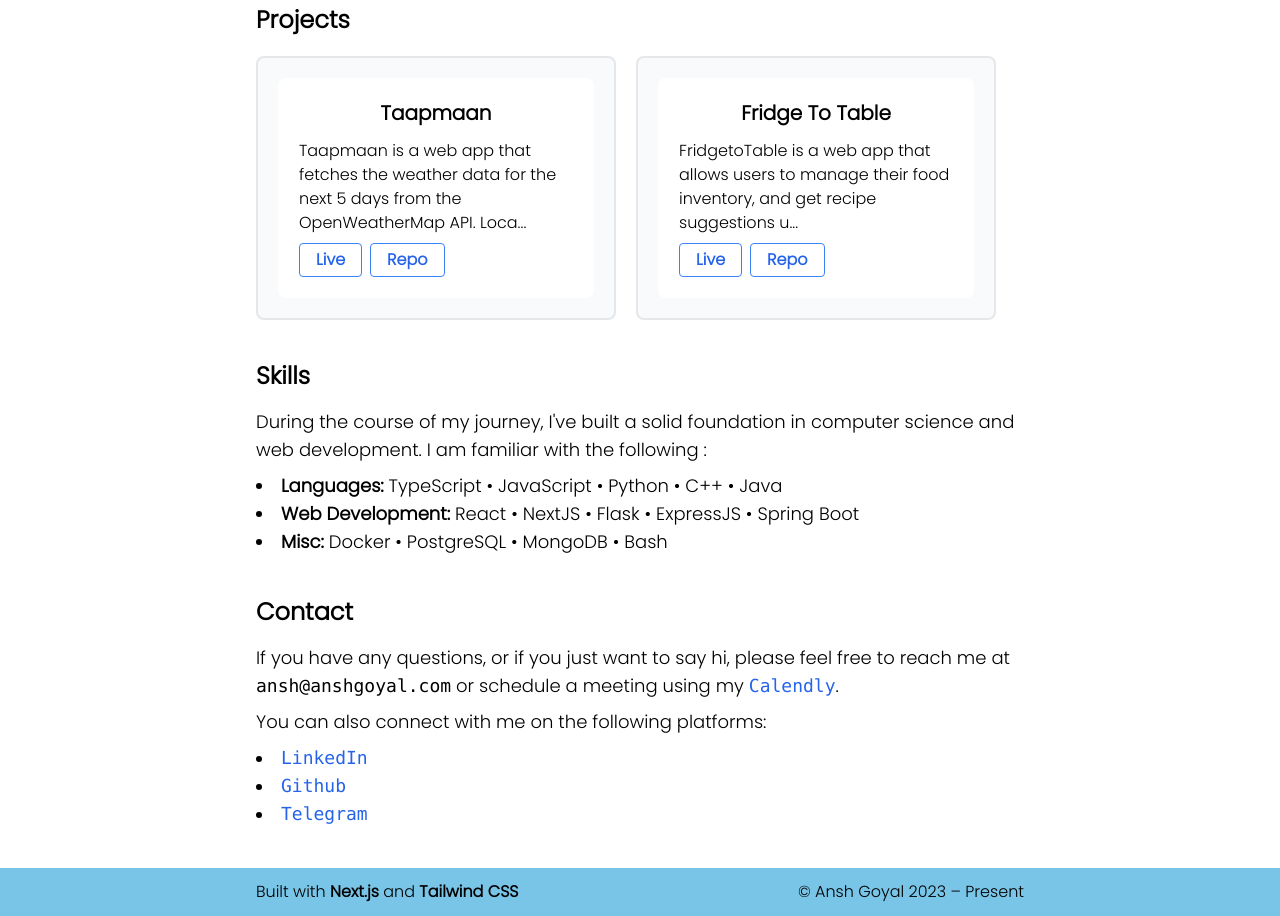
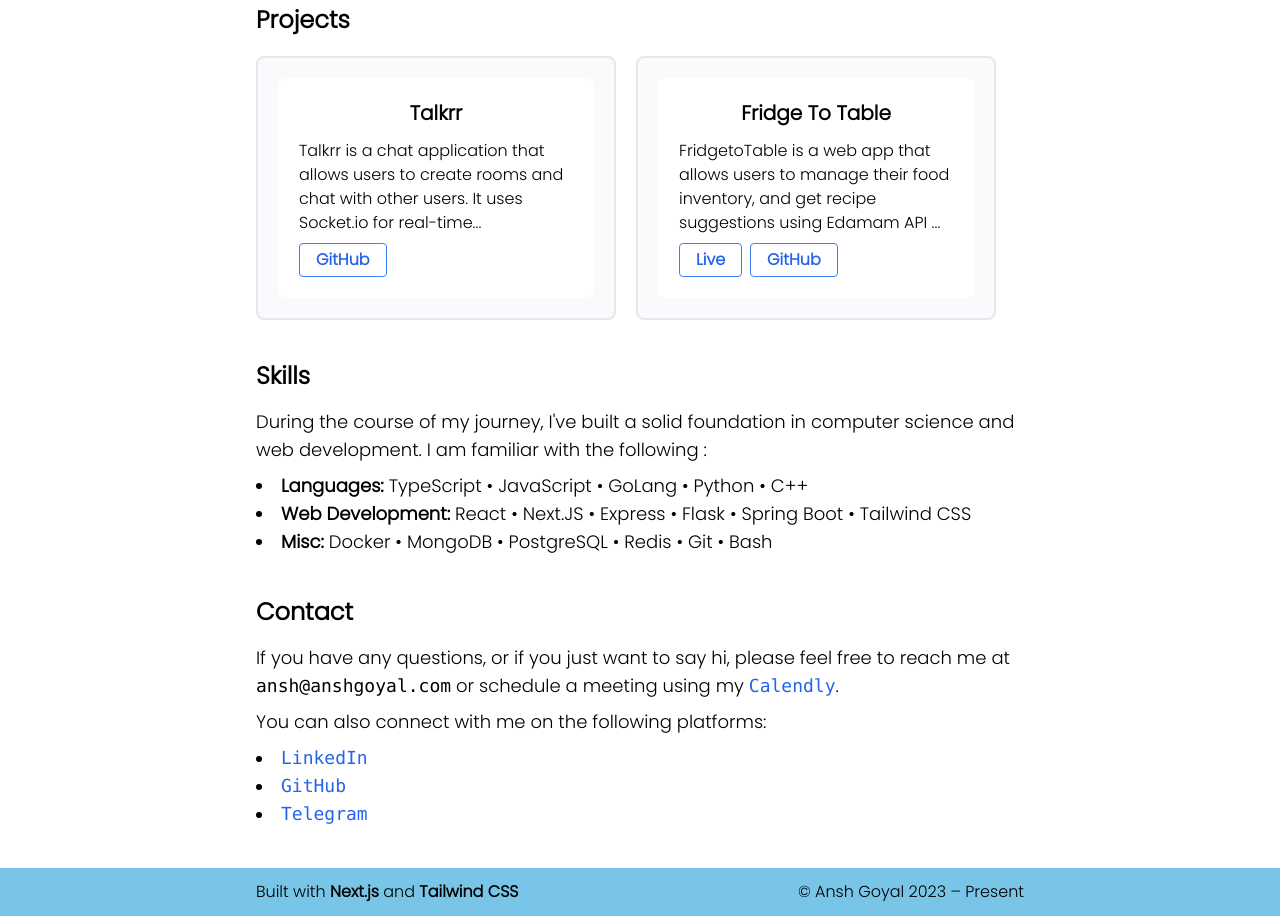
Before and after one commit to anshg1214/anshgoyal.com, a Next.js app: page / in a window 1280 px wide. Shown: the part 480-1396 px from the top of the page. Built offline with nearby package versions, Linux system fonts and the light colour scheme.

Commit message:
refactor: :art: Bring all variable information to config file

```diff
--- /dev/null
+++ b/config.ts
@@ -0,0 +1,56 @@
+const config = {
+	projects: [
+		{
+			name: 'Talkrr',
+			description:
+				'Talkrr is a chat application that allows users to create rooms and chat with other users. It uses Socket.io for real-time communication and PostgreSQL for database. It is built using Next.JS, Tailwind CSS, and TypeScript.',
+			repoLink: 'https://github.com/anshg1214/talkrr/'
+		},
+		{
+			name: 'Fridge To Table',
+			description:
+				'FridgetoTable is a web app that allows users to manage their food inventory, and get recipe suggestions using Edamam API as well as the list of restaurants nearby using Google Maps API. Added Google OAuth2. Used Redis for caching session and API results.',
+			link: 'https://fridgetotable.co/',
+			repoLink: 'https://github.com/anshg1214/fridgetotable/'
+		}
+	],
+	skills: [
+		{
+			heading: 'Languages',
+			items: ['TypeScript', 'JavaScript', 'GoLang', 'Python', 'C++']
+		},
+		{
+			heading: 'Web Development',
+			items: [
+				'React',
+				'Next.JS',
+				'Express',
+				'Flask',
+				'Spring Boot',
+				'Tailwind CSS'
+			]
+		},
+		{
+			heading: 'Misc',
+			items: ['Docker', 'MongoDB', 'PostgreSQL', 'Redis', 'Git', 'Bash']
+		}
+	],
+	contact: [
+		{
+			name: 'LinkedIn',
+			link: 'https://www.linkedin.com/in/anshgoyal31/'
+		},
+		{
+			name: 'GitHub',
+			link: 'https://github.com/anshg1214'
+		},
+		{
+			name: 'Telegram',
+			link: 'https://t.me/anshgoyal/'
+		}
+	],
+	email: 'ansh@anshgoyal.com',
+	calendly: 'https://calendly.com/anshgoyal/30min'
+};
+
+export default config;
--- a/src/components/Contact.tsx
+++ b/src/components/Contact.tsx
@@ -1,4 +1,5 @@
 import Link from 'next/link';
+import config from '../../config';
 
 const Contact = () => {
 	return (
@@ -10,10 +11,10 @@ const Contact = () => {
 			<p className="mt-4 mb-2">
 				If you have any questions, or if you just want to say hi, please
 				feel free to reach me at{' '}
-				<span className="font-mono select-all">ansh@anshgoyal.com</span>{' '}
-				or schedule a meeting using my{' '}
+				<span className="font-mono select-all">{config.email}</span> or
+				schedule a meeting using my{' '}
 				<Link
-					href="https://calendly.com/anshgoyal/30min"
+					href={config.calendly}
 					className="font-mono text-blue-600"
 					rel="noopener noreferrer"
 					target="_blank"
@@ -24,36 +25,18 @@ const Contact = () => {
 			</p>
 			<p>You can also connect with me on the following platforms:</p>
 			<ul className="list-disc list-inside mt-2 font-mono">
-				<li>
+				{config.contact.map((contact, index) => (
+					<li key={index}>
 						<Link
-						href="https://www.linkedin.com/in/anshgoyal/"
+							href={contact.link}
 							className="text-blue-600"
 							rel="noopener noreferrer"
 							target="_blank"
 						>
-						LinkedIn
+							{contact.name}
 						</Link>
 					</li>
-				<li>
-					<Link
-						href="https://github.com/anshg1214/"
-						className="text-blue-600"
-						rel="noopener noreferrer"
-						target="_blank"
-					>
-						Github
-					</Link>
-				</li>
-				<li>
-					<Link
-						href="https://t.me/anshgoyal/"
-						className="text-blue-600"
-						rel="noopener noreferrer"
-						target="_blank"
-					>
-						Telegram
-					</Link>
-				</li>
+				))}
 			</ul>
 		</section>
 	);
--- a/src/components/Project.tsx
+++ b/src/components/Project.tsx
@@ -1,22 +1,20 @@
 import ProjectCard from './ProjectCard';
+import config from '../../config';
 
 const Project = () => {
 	return (
 		<section id="projects" className="max-w-3xl px-3 sm:px-0 mx-auto m-10">
 			<h1 className="text-2xl font-bold">Projects</h1>
 			<div className="flex flex-wrap gap-5 mt-5">
-				<ProjectCard
-					name="Taapmaan"
-					description="Taapmaan is a web app that fetches the weather data for the next 5 days from the OpenWeatherMap API. Location autocomplete when the user searches for their city, using the OpenStreetMap API. It also displays the current weather data for the user's location using FreeGeoIp API."
-					link="https://taapmaan.anshgoyal.com/"
-					repoLink="https://github.com/anshg1214/taapmaan/"
-				/>
-				<ProjectCard
-					name="Fridge To Table"
-					description="FridgetoTable is a web app that allows users to manage their food inventory, and get recipe suggestions using Edamam API as well as the list of restaurants nearby using Google Maps API. Added Google OAuth2. Used Redis for caching session and API results."
-					link="https://fridgetotable.co/"
-					repoLink="https://github.com/anshg1214/fridgetotable/"
-				/>
+				{config.projects.map((project, index) => (
+					<ProjectCard
+						key={index}
+						name={project.name}
+						description={project.description}
+						link={project.link}
+						repoLink={project.repoLink}
+					/>
+				))}
 			</div>
 		</section>
 	);
--- a/src/components/ProjectCard.tsx
+++ b/src/components/ProjectCard.tsx
@@ -2,16 +2,16 @@ import Link from 'next/link';
 
 const ProjectCard = (props: {
 	name: string;
-	link: string;
-	repoLink: string;
+	link: string | undefined;
+	repoLink: string | undefined;
 	description: string;
 }) => {
 	const name = props.name;
 	const liveLink = props.link;
 	const repoLink = props.repoLink;
 	let description = props.description;
-	if (description.length > 105) {
-		description = description.substring(0, 105) + '...';
+	if (description.length > 121) {
+		description = description.substring(0, 121) + '...';
 	}
 	return (
 		<div className="w-[22.5rem] rounded-lg p-5 border-2 bg-[#f8fafc]">
@@ -20,6 +20,7 @@ const ProjectCard = (props: {
 					<h1 className="text-xl font-bold mb-3 mx-auto">{name}</h1>
 					<p className="text-base">{description}</p>
 					<div className="mt-2 flex gap-2">
+						{liveLink != undefined ? (
 							<button className="bg-transparent hover:bg-blue-100 font-semibold py-1 px-4 border border-blue-500 rounded">
 								<Link
 									href={liveLink}
@@ -30,6 +31,8 @@ const ProjectCard = (props: {
 									Live
 								</Link>
 							</button>
+						) : null}
+						{repoLink != undefined ? (
 							<button className="bg-transparent hover:bg-blue-100 font-semibold py-1 px-4 border border-blue-500 rounded">
 								<Link
 									href={repoLink}
@@ -37,9 +40,10 @@ const ProjectCard = (props: {
 									rel="noopener noreferrer"
 									target="_blank"
 								>
-								Repo
+									GitHub
 								</Link>
 							</button>
+						) : null}
 					</div>
 				</div>
 			</div>
--- a/src/components/Skills.tsx
+++ b/src/components/Skills.tsx
@@ -1,3 +1,5 @@
+import config from '../../config';
+
 const Skills = () => {
 	return (
 		<section id="skills" className="max-w-3xl px-3 sm:px-0 mx-auto m-10">
@@ -8,18 +10,19 @@ const Skills = () => {
 				familiar with the following :
 			</p>
 			<ul className="list-disc list-inside mt-2 text-lg">
-				<li>
-					<span className="font-extrabold">Languages: </span>{' '}
-					TypeScript • JavaScript • Python • C++ • Java
-				</li>
-				<li>
-					<span className="font-extrabold">Web Development: </span>{' '}
-					React • NextJS • Flask • ExpressJS • Spring Boot
-				</li>
-				<li>
-					<span className="font-extrabold">Misc: </span> Docker •
-					PostgreSQL • MongoDB • Bash
-				</li>
+				{config.skills.map((skill, index) => (
+					<li key={index}>
+						<span className="font-extrabold">
+							{skill.heading}:{' '}
+						</span>{' '}
+						{skill.items.map((item, index) => (
+							<span key={index}>
+								{item}
+								{index !== skill.items.length - 1 ? ' • ' : ''}
+							</span>
+						))}
+					</li>
+				))}
 			</ul>
 		</section>
 	);
```
Lines whose indentation alone changed are shown as unchanged.
